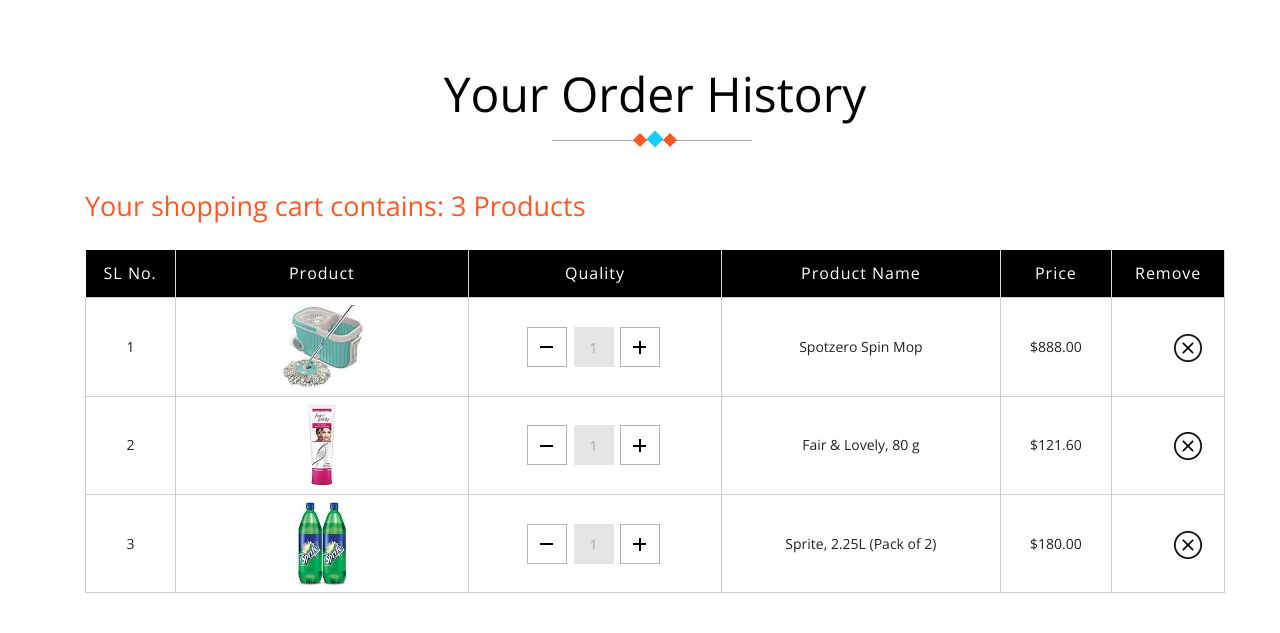
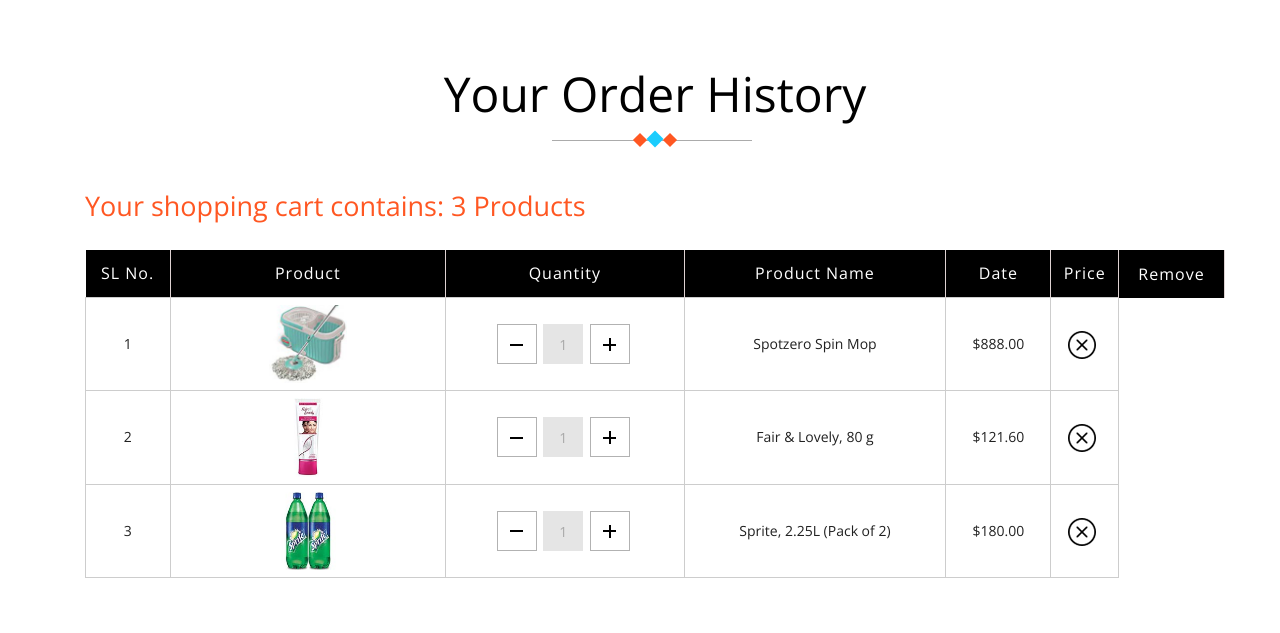
Before and after one commit to sonalijain20/Grocerry-Shoppy, a Django app: template mainApp/templates/buyer.html in a window 1280 px wide. Shown: the part 1349-1982 px from the top of the page. Run offline with Django 3.2, Linux system fonts and the light colour scheme; the template is opened without the code that fills it: values that come from a table or form of the project are taken from there, others are empty; data comes from the database, SQL or seed files in the repository; both versions use the stored data as it was after the commit; some libraries are stand-ins or nearby versions.

Commit message:
buyer page

```diff
--- a/mainApp/templates/buyer.html
+++ b/mainApp/templates/buyer.html
@@ -64,8 +64,9 @@
                 <tr>
                     <th>SL No.</th>
                     <th>Product</th>
-                    <th>Quality</th>
+                    <th>Quantity</th>
                     <th>Product Name</th>
+                    <th>Date</th>
 
                     <th>Price</th>
                     <th>Remove</th>
--- a/mainApp/templates/index.html
+++ b/mainApp/templates/index.html
@@ -71,7 +71,7 @@
 					</li>
 					{% else %}
 					<li>
-						<a href="#" >
+						<a href="/profile/" >
 							<span class="fa fa-user" aria-hidden="true"></span> Profile </a>
 					</li>
                     <li>
```
Also changed, not shown: db.sqlite3.
